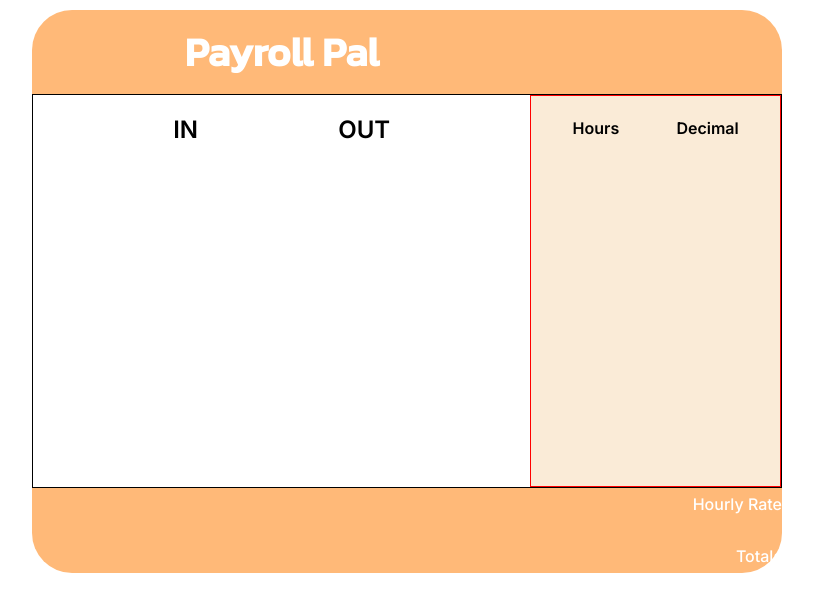
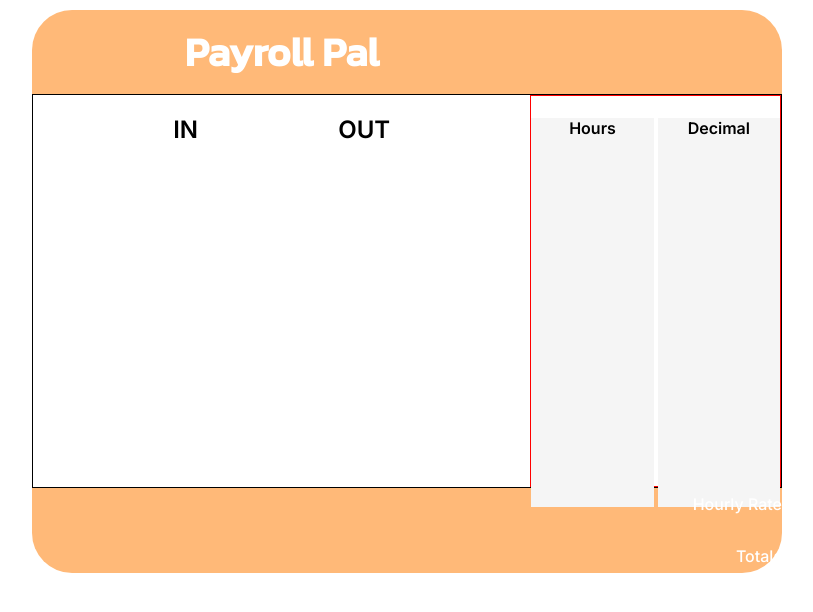
Before and after one commit to llam722/payroll-pal, a React (Create React App) app in the folder payroll-pal-extension/: page / in a window 1280 px wide. Shown: the top 612 px of the page, without its empty margins (233-1046 px from the left). Built offline with nearby package versions, Linux system fonts and the light colour scheme.

Commit message:
add hours and decimal background

```diff
--- a/payroll-pal-extension/src/TimeCard.css
+++ b/payroll-pal-extension/src/TimeCard.css
@@ -13,29 +13,17 @@
   flex: 2;
 }
 
-/* .timecard {
-  display: flex;
-  justify-content: space-evenly;
-  color: black;
-  border: 1px solid red;
-  width: 100%;
-  height: 15%;
-} */
-
-/* .timecard-header {
-  display: flex;
-  justify-content: space-between;
-  align-items: center;
-  width: 70%;
-  border: 1px solid orange;
-} */
-
 .calculations {
   display: flex;
   justify-content: space-evenly;
+  gap: 4px;
   flex: 1;
-  gap: 1rem;
   font-size: 1rem;
   border: 1px solid red;
-  background-color: antiquewhite;
 }
+
+.hours {
+  background-color: #F5F5F5;
+  width: 50%;
+  height: 100%;
+}
--- a/payroll-pal-extension/src/TimeCard.tsx
+++ b/payroll-pal-extension/src/TimeCard.tsx
@@ -5,15 +5,14 @@ const TimeCard = () => {
     <div className="timecard">
       <div className="timecard-header">
 
-
         <h2>IN</h2>
         <h2>OUT</h2>
 
       </div>
 
       <div className="calculations">
-        <h4>Hours</h4>
-        <h4>Decimal</h4>
+        <h4 className="hours">Hours</h4>
+        <h4 className="hours">Decimal</h4>
       </div>
     </div>
   );
```
Also changed, not shown: payroll-pal-extension/src/App.css (+0 -11 lines).
